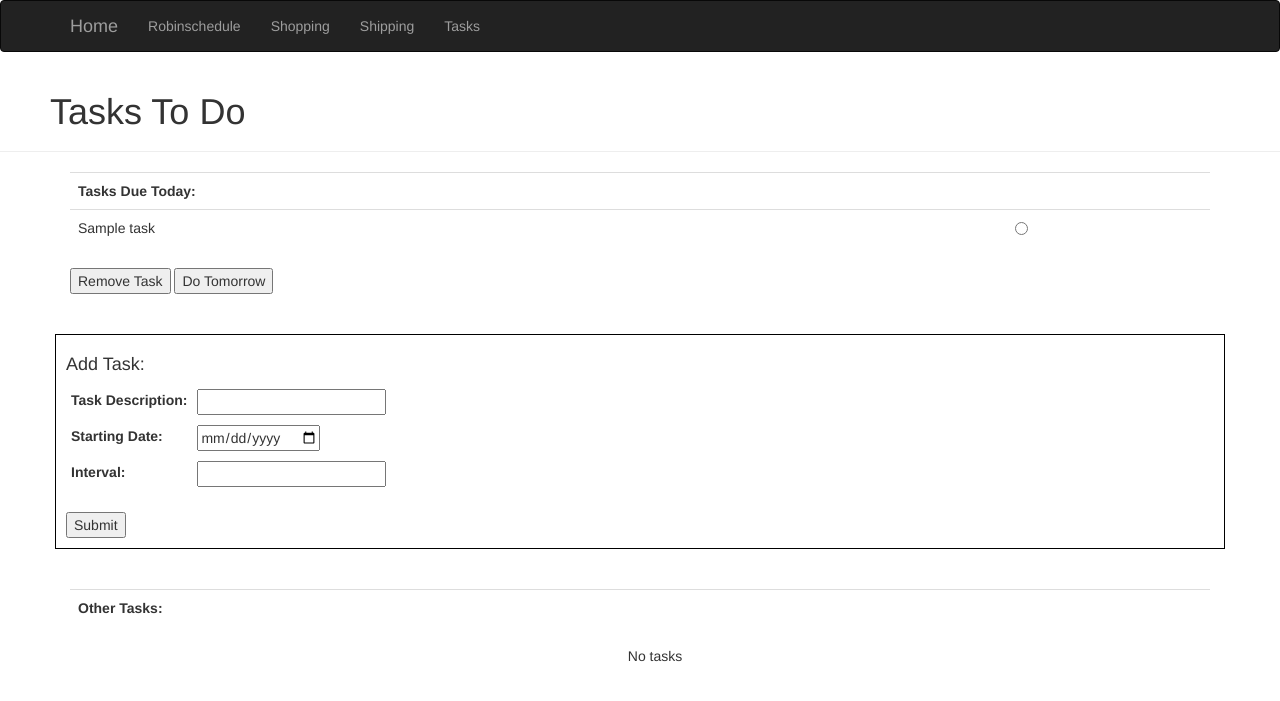
After one commit to Tobio89/homeSite, a Flask app: page /tasks in a window 1280 px wide. The commit adds this page. Shown: the top 701 px of the page. Run offline with Flask 2, Linux system fonts and the light colour scheme; tables that the repository leaves empty hold one stand-in row (values such as "Sample post"); lists and menus that the app fills with data are empty; some libraries are stand-ins or nearby versions.

Commit message:
Add tasks page and functionality

```diff
--- a/homeSite.py
+++ b/homeSite.py
@@ -13,6 +13,7 @@ from wtforms import StringField, SubmitField, IntegerField, RadioField
 from wtforms.validators import DataRequired, Optional
 
 from parcelChecker import getCJParcelStatus, getHanJinParcelStatus, getLotteParcelStatus
+from tasks import recurringTask
 
 import setENV
 
@@ -349,3 +350,74 @@ def shipping():
 
 
     return render_template('shipping.html', companies=parcelProviders, parcels=parcelsCurrentlyTracked)
+
+
+@app.route('/tasks', methods=['GET', 'POST'])
+def tasks():
+
+    loadedTasks = Tasks.query.all()
+
+    loadedTasks_taskObjects = []
+    for task in loadedTasks:
+        taskObject = recurringTask(task.name, task.createdDate, task.interval, task.delay)
+        loadedTasks_taskObjects.append(taskObject)
+
+    dueToday = [task for task in loadedTasks_taskObjects if task.isDue(datetime.today())]
+    otherTasks = [task for task in loadedTasks_taskObjects if not task.isDue(datetime.today())]
+
+
+    if request.method == 'POST':
+
+        if 'remove' in request.form:
+
+            taskToRemove = request.form.get('taskToUpdate')
+            print('remove')
+            queriedTask = Tasks.query.filter_by(name=taskToRemove).first()
+            db.session.delete(queriedTask)
+            db.session.commit()
+
+            return redirect(url_for('tasks'))
+
+        elif 'delay' in request.form:
+
+            taskToDelay = request.form.get('taskToUpdate')
+            print('delay')
+            queriedTask = queriedTask = Tasks.query.filter_by(name=taskToDelay).first()
+            queriedTask.delay += 1
+
+            db.session.commit()
+
+            return redirect(url_for('tasks'))
+
+        elif 'addTask' in request.form:
+            newTaskDescription = request.form.get('taskDescription')
+            newTaskStartingDate = datetime.strptime(request.form.get('taskDate'), '%Y-%m-%d')
+            newTaskStartingInterval = int(request.form.get('taskInterval'))
+
+            print('add')
+            print(newTaskDescription)
+
+            db.session.add(Tasks(name=newTaskDescription, createdDate=newTaskStartingDate, interval=newTaskStartingInterval))
+            db.session.commit()
+
+            return redirect(url_for('tasks'))
+
+        elif 'removeOther' in request.form:
+
+
+            taskToRemove = request.form.get('undueTaskToRemove')
+            print('remove')
+            queriedTask = Tasks.query.filter_by(name=taskToRemove).first()
+            db.session.delete(queriedTask)
+            db.session.commit()
+
+            return redirect(url_for('tasks'))
+
+
+
+
+
+
+
+
+    return render_template('tasks.html', todayTasks=dueToday, otherTasks=otherTasks)
--- a/tasks.py
+++ b/tasks.py
@@ -35,24 +35,11 @@ class recurringTask():
 
 
         if dateDifference == timedelta(0):
-            print('Due today')
+
             return True
 
         elif dateDifference % self.interval == timedelta(0):
-            print('Scheduled day is today - due')
+
             return True
 
-
-        print('Not due')
         return False
-
-
-
-todayDate = getTimelessDate(datetime.today())
-threeDaysLater = todayDate + timedelta(days=9)
-
-task1 = recurringTask('Wipe cabinet', todayDate, 3)
-
-task1.delay = 0
-
-print(task1.isDue(threeDaysLater))
--- a/templates/base.html
+++ b/templates/base.html
@@ -21,6 +21,7 @@
                 <li><a href="/schedule">Robinschedule</a></li>
                 <li><a href="/shopping">Shopping</a></li>
                 <li><a href="/shipping">Shipping</a></li>
+                <li><a href="/tasks">Tasks</a></li>
             </ul>
 
         </div>
--- /dev/null
+++ b/templates/tasks.html
@@ -0,0 +1,166 @@
+{% extends "base.html" %}
+
+{% block title %}{{ super() }}Tasks{% endblock %}
+
+{% block content %}
+<div class="page-header" style="padding-left: 50px;">
+    <h1>Tasks To Do</h1>
+</div>
+
+<!-- {% with messages = get_flashed_messages(with_categories=true) %}
+        {% if messages %}
+        <div class="container">
+            {% for category, message in messages %}
+                <p>
+
+                <div class="alert alert-{{category}}" role="alert">
+                    <button type="button" class="close" data-dismiss="alert" aria-label="Close">
+                        <span aria-hidden="true">&times;</span>
+                    </button>
+                    <strong>
+                        {% if category == 'info' %}
+                            Information:
+                        {% elif category == 'danger' %}
+                            ERROR:
+                        {% elif category == 'success' %}
+                            Success:
+                        {% else %}
+                            {{category}}
+                        {% endif %}
+                    </strong>
+
+                    <br>{{ message }}</br>
+            {% endfor %}
+
+                </div>
+                </p>
+        </div>
+        {% endif %}
+{% endwith %} -->
+
+
+<div class="container">
+    <table class="table">
+
+        <th id="item">Tasks Due Today:</th>
+        <th id="selection"></th>
+
+
+        {% if todayTasks %}
+            <form method="POST">
+
+                {% for task in todayTasks %}
+                    <tr>
+
+                        <td id="task">{{task.name}}</td>
+                        <td id="selection"><input type="radio" name="taskToUpdate" value="{{task.name}}"></td>
+
+                    </tr>
+                {% endfor %}
+
+
+
+
+
+    </table>
+    <input type="submit" name="remove" value="Remove Task">
+    <input type="submit" name="delay" value="Do Tomorrow">
+    </form>
+        {% else %}
+
+    </table>
+    <div class="container" style="text-align: center;">
+        No tasks due today.
+    </div>
+        {% endif %}
+</div>
+<br/>
+<br/>
+<div class="container" style="border: 1px solid black; padding: 10px;">
+    <style>
+        td{
+            padding:5px
+        }
+    </style>
+
+    <form method=POST name="addTask"> <!-- Form for selecting the parcel provider -->
+        <table>
+            <tr>
+                <th colspan="2">
+                    <h4>Add Task:</h4>
+                </th>
+            </tr>
+            <tr>
+                <td>
+                    <label for="taskDescription">Task Description:</label>
+                </td>
+
+                <td>
+                    <input type="text" id="taskDescription" name="taskDescription" required>
+                </td>
+            </tr>
+            <tr>
+                <td>
+                    <label for="taskDate">Starting Date:</label>
+                </td>
+                <td>
+                    <input type="date" id="taskDate" name="taskDate" required>
+                </td>
+            </tr>
+            <tr>
+                <td>
+                    <label for="taskInterval">Interval:</label>
+                </td>
+                <td>
+                    <input type="number" id="taskInterval" name="taskInterval" required>
+                </td>
+            </tr>
+            <tr style="height: 20px;">
+                <!-- blank -->
+            </tr>
+        </table>
+    <input type="submit" name="addTask">
+    </form>
+</div>
+<br/>
+<br />
+
+<div class="container">
+    <table class="table">
+
+        <th id="item">Other Tasks:</th>
+        <th id="selection"></th>
+
+
+        {% if otherTasks %}
+        <form method="POST">
+
+                {% for task in otherTasks %}
+                    <tr>
+
+                        <td id="task">{{task.name}}</td>
+                        <td id="selection"><input type="radio" name="undueTaskToRemove" value="{{task.name}}"></td>
+
+                    </tr>
+                {% endfor %}
+
+
+
+
+
+    </table>
+    <input type="submit" name="removeOther" value="Remove Task">
+    </form>
+
+
+        {% else %}
+
+    </table>
+    <div class="container" style="text-align: center;">
+        No tasks
+    </div>
+        {% endif %}
+</div>
+<br>
+<br>
+{% endblock %}
```
Also changed, not shown: data.sqlite.
